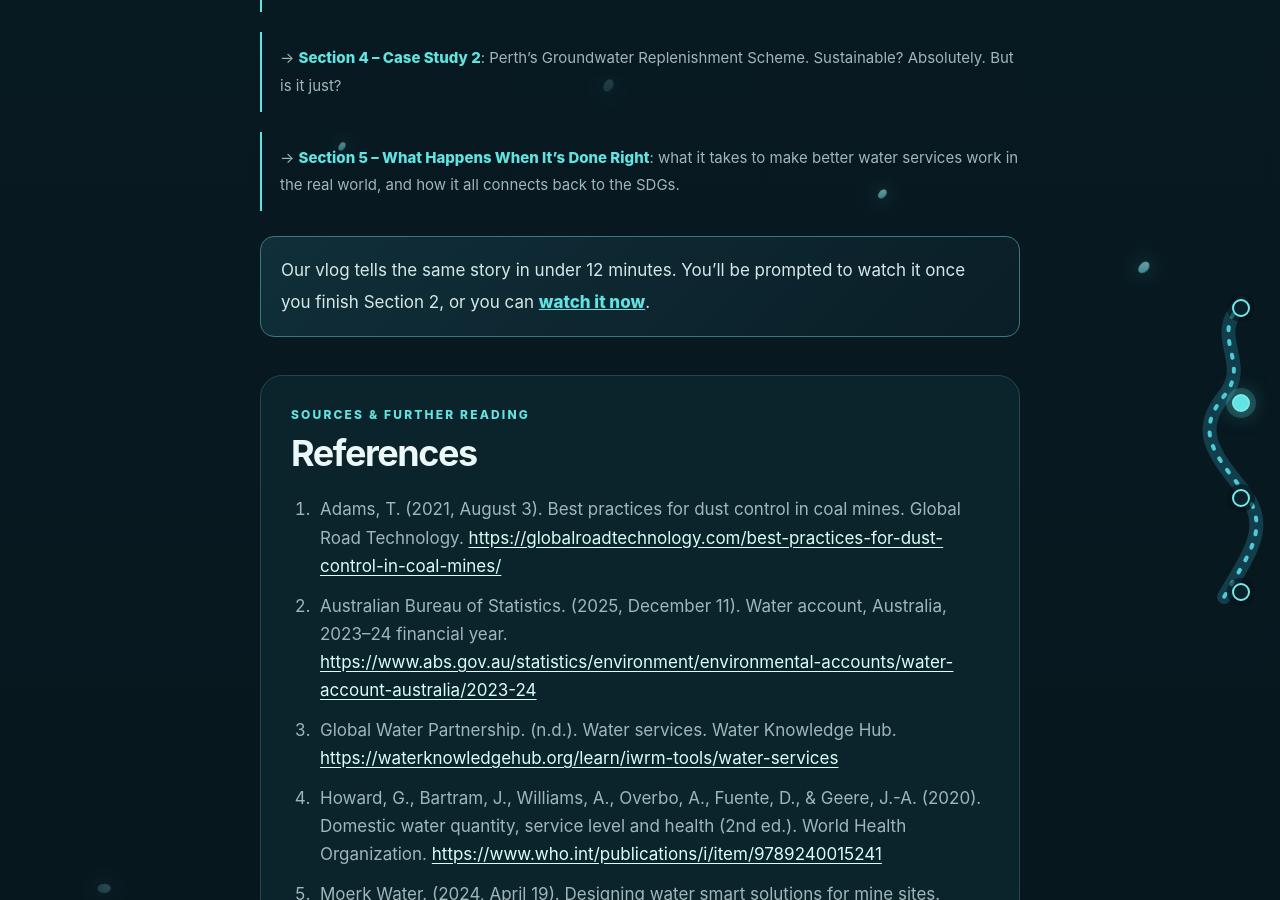
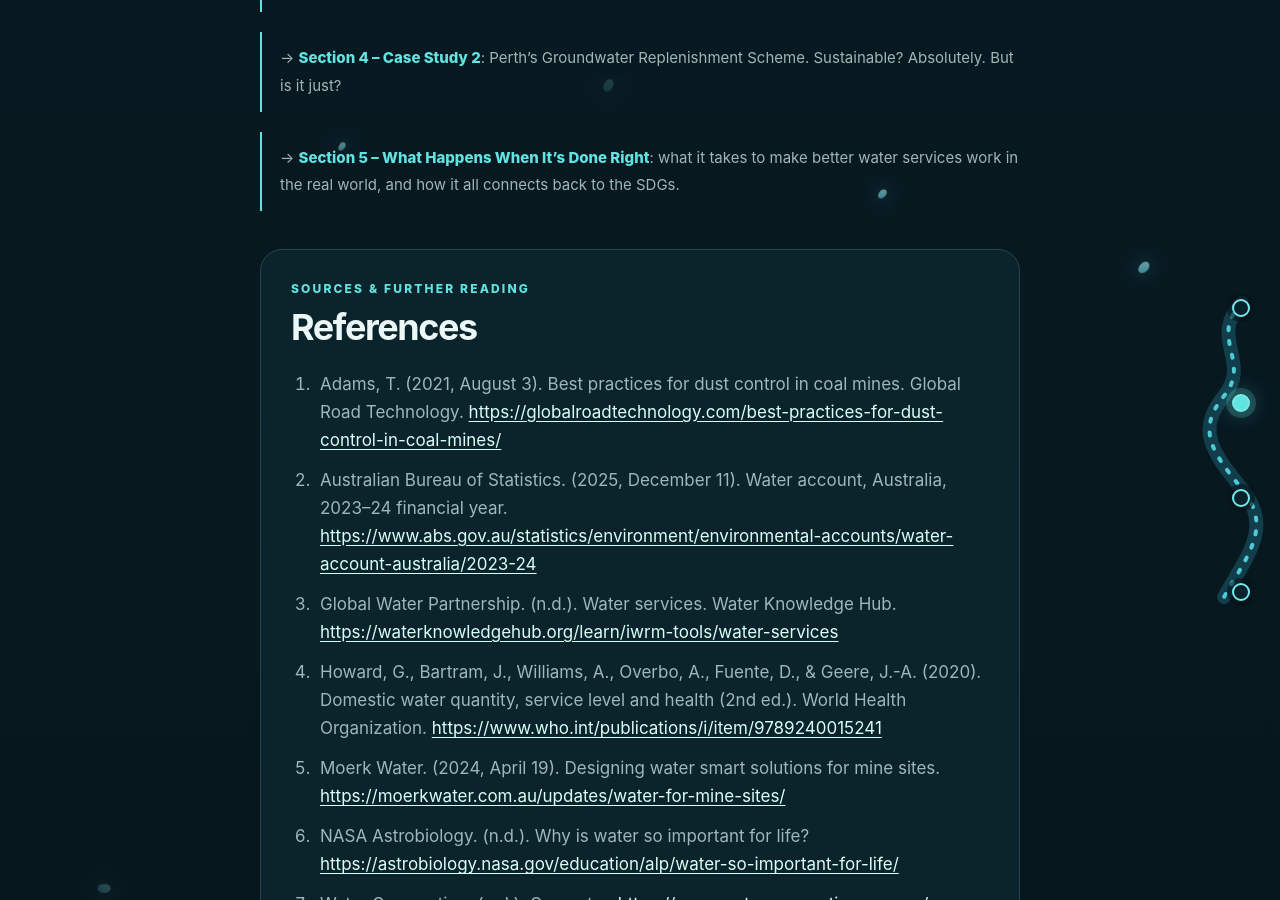
Before and after one commit to c0v3rtbuddh4/snow-water-services-blog, a Jekyll site: the page built from journal/index.html, in a window 1280 px wide and 900 px high, scrolled down 5081 px. Built offline with Jekyll 4.4.1, drawn with Linux system fonts in a browser that asks for light colours.

Commit message:
Update index.html

```diff
--- a/journal/index.html
+++ b/journal/index.html
@@ -44,7 +44,6 @@
 <p class="section-transition"><span aria-hidden="true">→ </span><a href="{{ '/journal/section-3/' | relative_url }}">Section 3 – Case Study 1</a>: Ctrl + Alt + Drought. What happens when a thirsty data centre meets a city running dry in Uruguay?</p>
 <p class="section-transition"><span aria-hidden="true">→ </span><a href="{{ '/journal/section-4/' | relative_url }}">Section 4 – Case Study 2</a>: Perth’s Groundwater Replenishment Scheme. Sustainable? Absolutely. But is it just?</p>
 <p class="section-transition"><span aria-hidden="true">→ </span><a href="{{ '/journal/section-5/' | relative_url }}">Section 5 – What Happens When It’s Done Right</a>: what it takes to make better water services work in the real world, and how it all connects back to the SDGs.</p>
-<p class="vlog-prompt">Our vlog tells the same story in under 12 minutes. You’ll be prompted to watch it once you finish Section 2, or you can <a href="#vlog-modal" data-vlog-open>watch it now</a>.</p>
 
 <section class="references-list" aria-labelledby="references-title"><div class="eyebrow">Sources &amp; further reading</div><h2 id="references-title">References</h2><ol>
 <li>Adams, T. (2021, August 3). Best practices for dust control in coal mines. Global Road Technology. <a href="https://globalroadtechnology.com/best-practices-for-dust-control-in-coal-mines/" target="_blank" rel="noopener noreferrer">https://globalroadtechnology.com/best-practices-for-dust-control-in-coal-mines/</a></li>
```
